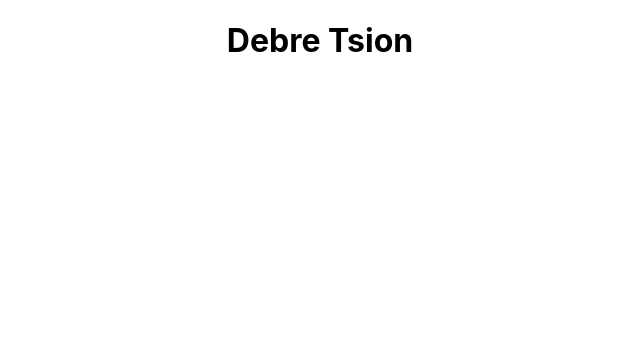
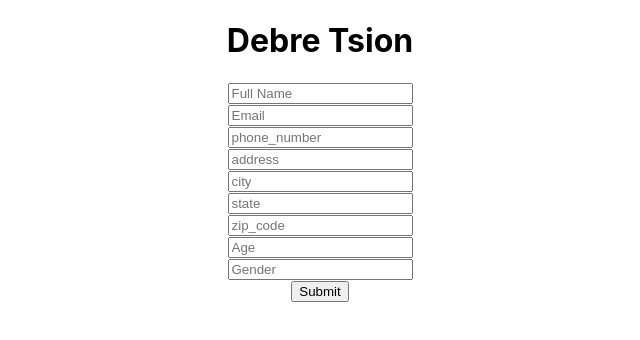
Before and after one commit to sophiemar27/my-church-web-app, a React (Create React App) app in the folder client/: page /event_register in a window 1280 px wide. Shown: the top 340 px of the page, without its empty margins (320-960 px from the left). Built offline with nearby package versions, Linux system fonts and the light colour scheme.

Commit message:
user form created

```diff
--- a/client/src/App.js
+++ b/client/src/App.js
@@ -12,6 +12,7 @@ import  Course from './components/Course.js'
 import  Register from './components/Register.js'
 import Event from './components/Events.js'
 import SingleEvent from './components/SingleEvent.js'
+import User from './components/User.js'
 
 function App() {
   return (
@@ -23,7 +24,8 @@ function App() {
           <Route exact path="/course" component={Course} />
           <Route exact path="/register" component={Register} />
           <Route exact path="/all_event" component={Event} />
-          <Route exact path="/Single_event/:eventId" component={SingleEvent} />
+          <Route exact path="/single_event/:eventId" component={SingleEvent} />
+          <Route exact path="/event_register" component={User} />
         </Switch>
       </Router>
 
--- a/client/src/components/SingleEvent.js
+++ b/client/src/components/SingleEvent.js
@@ -1,5 +1,6 @@
 import React from 'react'
 import axios from 'axios'
+import { Link } from 'react-router-dom'
 
 
 
@@ -38,7 +39,9 @@ export default class SingleEvent extends React.Component {
             <div>{this.state.place}</div>
             <div>{this.state.description}</div>
             <div>{this.state.event_cost}</div>
+            <Link to={`/event_register`} >
             <div>Register</div>
+            </Link>
         </div>)
     }
 }
--- a/client/src/components/User.js
+++ b/client/src/components/User.js
@@ -0,0 +1,176 @@
+import React, { Component } from 'react'
+import { Link } from 'react-router-dom'
+import axios from 'axios'
+
+
+export default class User extends Component {
+    state = {
+        user: {
+            full_name: '',
+            email: '',
+            phone_number: '',
+            address: '',
+            city: '',
+            state: '',
+            zip_code: '',
+            age: '',
+            gender: '',
+
+        },
+
+    }
+
+
+    componentDidMount() {
+
+    }
+
+
+    onChangeUser = (evt) => {
+        const newState = { ...this.state }
+        newState.user[evt.target.name] = evt.target.value
+        this.setState(newState)
+    }
+
+    onSubmit = async (evt) => {
+        evt.preventDefault()
+        try {
+            await axios.post('/api/v1/user/', this.state.user)
+
+            console.log(this.state.user)
+        } catch (error) {
+            console.log('Failed to create student')
+            console.log(error)
+        }
+        const newState = { ...this.state }
+        newState.user.full_name = ''
+        newState.user.email = ''
+        newState.user.phone_number = ''
+        newState.user.address = ''
+        newState.user.city = ''
+        newState.user.state = ''
+        newState.user.zip_code = ''
+        newState.user.age = ''
+        newState.user.gender = ''
+        this.setState(newState)
+    }
+
+
+
+    render() {
+        return (
+            <div>
+                <h1></h1>
+
+                <form onSubmit={this.onSubmit}>
+                    <div>
+                        <label htmlFor="full_name"></label>
+                        <input className='input'
+                            placeholder="Full Name"
+                            type="text"
+                            name="full_name"
+                            value={this.state.user.full_name}
+                            onChange={this.onChangeUser}
+                        />
+                    </div>
+
+                    <div>
+                        <label htmlFor="email"></label>
+                        <input className='input'
+                            placeholder="Email"
+                            type="email"
+                            name="email"
+                            value={this.state.user.email}
+                            onChange={this.onChangeUser}
+                        />
+                    </div>
+
+                    <div>
+                        <label htmlFor="phone_number"></label>
+                        <input className='input'
+                            placeholder="phone_number"
+                            type="text"
+                            name="phone_number"
+                            value={this.state.user.phone_number}
+                            onChange={this.onChangeUser}
+                        />
+                    </div>
+
+                    <div>
+                        <label htmlFor="address"></label>
+                        <input className='input'
+                            placeholder="address"
+                            type="text"
+                            name="address"
+                            value={this.state.user.address}
+                            onChange={this.onChangeUser}
+                        />
+                    </div>
+
+
+                    <div>
+                        <label htmlFor="city"></label>
+                        <input className='input'
+                            placeholder="city"
+                            type="text"
+                            name="city"
+                            value={this.state.user.city}
+                            onChange={this.onChangeUser}
+                        />
+                    </div>
+
+                    <div>
+                        <label htmlFor="state"></label>
+                        <input className='input'
+                            placeholder="state"
+                            type="text"
+                            name="state"
+                            value={this.state.user.state}
+                            onChange={this.onChangeUser}
+                        />
+                    </div>
+
+                    <div>
+                        <label htmlFor="zip_code"></label>
+                        <input className='input'
+                            placeholder="zip_code"
+                            type="text"
+                            name="zip_code"
+                            value={this.state.user.zip_code}
+                            onChange={this.onChangeUser}
+                        />
+                    </div>
+
+                    <div>
+                        <label htmlFor="age"></label>
+                        <input className='input'
+                            placeholder="Age"
+                            type="number"
+                            name="age"
+                            value={this.state.user.age}
+                            onChange={this.onChangeUser}
+                        />
+                    </div>
+
+                    <div>
+                        <label htmlFor="gender"></label>
+                        <input className='input'
+                            placeholder="Gender"
+                            type="text"
+                            name="gender"
+                            value={this.state.user.gender}
+                            onChange={this.onChangeUser}
+                        />
+                    </div>
+
+
+
+                    <input className='input' type="submit" value="Submit" />
+
+
+                </form>
+
+            </div>
+        )
+    }
+}
```
